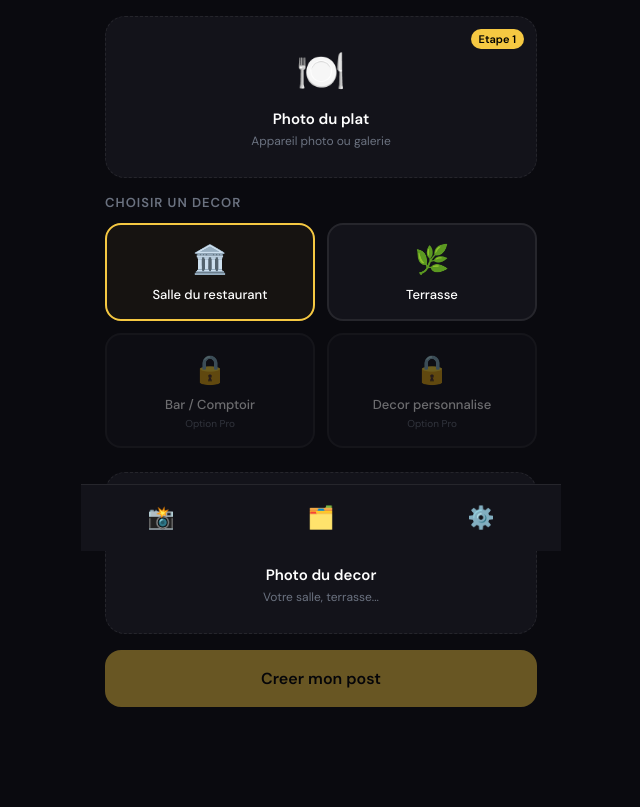
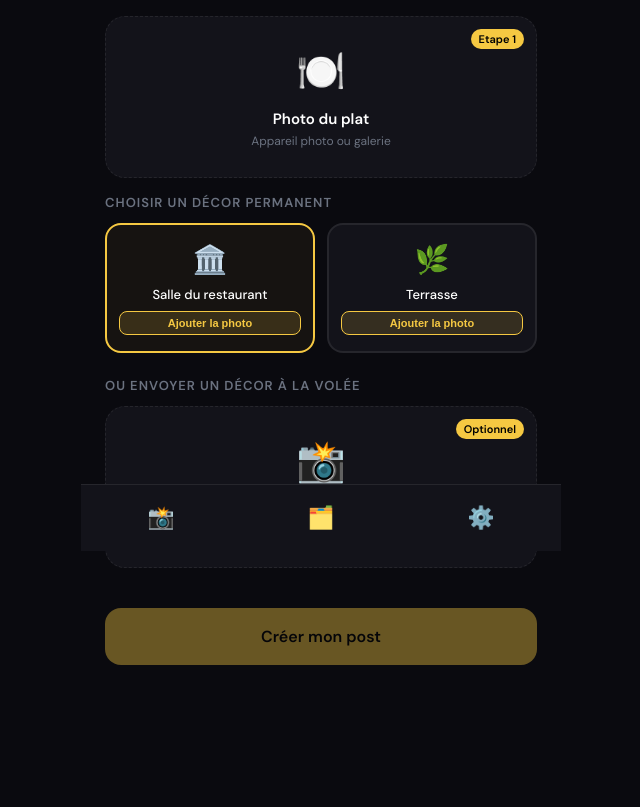
Before and after one commit to Jeno83330/publichef, a Flask app: page / in a window 1280 px wide. Shown: the part 249-1056 px from the top of the page, without its empty margins (319-959 px from the left). After the commit the page ends 914 px from the top, so only its background shows below. Run offline with Flask 3, Linux system fonts and the light colour scheme; some libraries are stand-ins or nearby versions; some web fonts are replaced.

Commit message:
Restauration des boutons Modifier decors et automatisation sans reselection

```diff
--- a/templates/index.html
+++ b/templates/index.html
@@ -29,9 +29,10 @@
   .screen.active { display: flex; }
   .screen-title { font-family: 'Playfair Display', serif; font-size: 26px; font-weight: 700; margin-bottom: 8px; }
   .screen-subtitle { color: var(--gray); font-size: 14px; margin-bottom: 28px; line-height: 1.5; }
+
   .upload-card { background: var(--card); border: 1.5px dashed var(--border); border-radius: 20px; padding: 28px 20px; text-align: center; cursor: pointer; transition: all 0.3s; margin-bottom: 16px; position: relative; overflow: hidden; }
   .upload-card:hover, .upload-card.has-image { border-color: var(--gold); border-style: solid; }
-  .upload-card input[type="file"] { position: absolute; inset: 0; opacity: 0; cursor: pointer; width: 100%; height: 100%; }
+  .upload-card input[type="file"] { position: absolute; inset: 0; opacity: 0; cursor: pointer; width: 100%; height: 100%; z-index: 5; }
   .upload-preview { width: 100%; height: 180px; object-fit: cover; border-radius: 12px; display: none; margin-bottom: 10px; }
   .upload-card.has-image .upload-preview { display: block; }
   .upload-card.has-image .upload-placeholder { display: none; }
@@ -39,22 +40,27 @@
   .upload-icon { font-size: 40px; margin-bottom: 12px; display: block; }
   .upload-label { font-size: 15px; font-weight: 600; margin-bottom: 4px; }
   .upload-hint { font-size: 12px; color: var(--gray); }
-  .upload-badge { position: absolute; top: 12px; right: 12px; background: var(--gold); color: #000; font-size: 11px; font-weight: 600; padding: 3px 8px; border-radius: 50px; }
+  .upload-badge { position: absolute; top: 12px; right: 12px; background: var(--gold); color: #000; font-size: 11px; font-weight: 600; padding: 3px 8px; border-radius: 50px; z-index: 6; }
+
   .decor-section { margin-bottom: 24px; }
   .section-label { font-size: 13px; font-weight: 600; color: var(--gray); text-transform: uppercase; letter-spacing: 1px; margin-bottom: 12px; }
   .decor-grid { display: grid; grid-template-columns: 1fr 1fr; gap: 12px; }
-  .decor-option { background: var(--card); border: 2px solid var(--border); border-radius: 16px; padding: 16px 12px; text-align: center; cursor: pointer; transition: all 0.2s; }
+  .decor-option { background: var(--card); border: 2px solid var(--border); border-radius: 16px; padding: 16px 12px; text-align: center; cursor: pointer; transition: all 0.2s; position: relative; }
   .decor-option.selected { border-color: var(--gold); background: rgba(245,200,66,0.05); }
   .decor-option .decor-icon { font-size: 28px; margin-bottom: 8px; display: block; }
   .decor-option .decor-name { font-size: 13px; font-weight: 500; }
   .decor-option.locked { opacity: 0.4; cursor: not-allowed; }
   .decor-option .lock-badge { font-size: 10px; color: var(--gray); margin-top: 4px; }
-  .decor-modify-btn { background: rgba(245,200,66,0.15); border: 1px solid var(--gold); color: var(--gold); padding: 4px 10px; border-radius: 8px; font-size: 11px; cursor: pointer; margin-top: 6px; width: 100%; }
+
+  /* BOUTON MODIFIER SUR LES OPTIONS DE DECOR */
+  .decor-modify-btn { background: rgba(245,200,66,0.15); border: 1px solid var(--gold); color: var(--gold); padding: 5px 10px; border-radius: 8px; font-size: 11px; font-weight: 600; cursor: pointer; margin-top: 8px; width: 100%; position: relative; z-index: 15; }
   .decor-modify-btn:hover { background: var(--gold); color: #000; }
+
   .btn-primary { background: var(--gold); color: #000; border: none; padding: 18px; border-radius: 16px; font-size: 16px; font-family: 'DM Sans', sans-serif; font-weight: 600; cursor: pointer; width: 100%; transition: all 0.2s; margin-top: auto; display: flex; align-items: center; justify-content: center; gap: 8px; }
   .btn-primary:hover { background: var(--gold-light); transform: translateY(-1px); }
   .btn-primary:disabled { opacity: 0.4; cursor: not-allowed; transform: none; }
   .btn-secondary { background: var(--card); color: var(--white); border: 1px solid var(--border); padding: 14px; border-radius: 16px; font-size: 14px; font-family: 'DM Sans', sans-serif; font-weight: 500; cursor: pointer; width: 100%; transition: all 0.2s; margin-top: 12px; }
+
   #screen-loading { align-items: center; justify-content: center; text-align: center; }
   .loading-ring { width: 80px; height: 80px; border: 3px solid rgba(245,200,66,0.15); border-top-color: var(--gold); border-radius: 50%; animation: spin 1s linear infinite; margin: 0 auto 32px; }
   @keyframes spin { to { transform: rotate(360deg); } }
@@ -69,6 +75,7 @@
   .step-check { width: 20px; height: 20px; border-radius: 50%; border: 2px solid var(--border); display: flex; align-items: center; justify-content: center; font-size: 10px; flex-shrink: 0; transition: all 0.3s; }
   .loading-step-item.active .step-check { border-color: var(--gold); background: rgba(245,200,66,0.1); }
   .loading-step-item.done .step-check { border-color: var(--success); background: var(--success); color: white; }
+
   .result-image { width: 100%; border-radius: 20px; margin-bottom: 20px; aspect-ratio: 4/5; object-fit: cover; }
   .result-tabs { display: flex; background: var(--card); border-radius: 12px; padding: 4px; margin-bottom: 20px; gap: 4px; }
   .result-tab { flex: 1; padding: 10px; border: none; background: transparent; color: var(--gray); font-family: 'DM Sans', sans-serif; font-size: 13px; font-weight: 500; border-radius: 8px; cursor: pointer; transition: all 0.2s; }
@@ -76,7 +83,6 @@
   .result-content { display: none; }
   .result-content.active { display: block; }
 
-  /* AJUSTEMENT BOX DE TEXTE POUR COPIER EN BAS A DROITE */
   .caption-box { background: var(--card); border-radius: 16px; padding: 20px; padding-bottom: 60px; margin-bottom: 12px; position: relative; }
   .caption-platform { display: flex; align-items: center; gap: 8px; margin-bottom: 12px; }
   .platform-icon { width: 28px; height: 28px; border-radius: 8px; display: flex; align-items: center; justify-content: center; font-size: 14px; }
@@ -87,12 +93,10 @@
   .caption-text[contenteditable="true"] { outline: 1px solid rgba(245,200,66,0.3); border-radius: 8px; padding: 4px; cursor: text; }
   .caption-text[contenteditable="true"]:focus { outline: 1px solid var(--gold); }
 
-  /* BOUTON MODIFIER RE-POSITIONNE EN BAS A GAUCHE */
   .edit-btn { position: absolute; bottom: 16px; left: 16px; background: rgba(245,200,66,0.1); border: 1px solid rgba(245,200,66,0.2); color: var(--gold); padding: 6px 12px; border-radius: 8px; font-size: 12px; font-family: 'DM Sans', sans-serif; cursor: pointer; transition: all 0.2s; }
   .edit-btn:hover { background: var(--gold); color: #000; }
   .edit-btn.editing { background: var(--success); border-color: var(--success); color: white; }
 
-  /* BOUTON COPIER RE-POSITIONNE EN BAS A DROITE */
   .copy-btn { position: absolute; bottom: 16px; right: 16px; background: rgba(245,200,66,0.1); border: 1px solid rgba(245,200,66,0.2); color: var(--gold); padding: 6px 12px; border-radius: 8px; font-size: 12px; font-family: 'DM Sans', sans-serif; cursor: pointer; transition: all 0.2s; }
   .copy-btn:hover, .copy-btn.copied { background: var(--gold); color: #000; }
 
@@ -105,6 +109,7 @@
   .history-card:hover { border-color: var(--gold); }
   .history-card img { width: 100%; aspect-ratio: 1; object-fit: cover; }
   .history-card-date { padding: 8px; font-size: 11px; color: var(--gray); }
+
   nav { position: fixed; bottom: 0; left: 0; right: 0; max-width: 480px; margin: 0 auto; background: var(--card); border-top: 1px solid var(--border); display: flex; padding: 12px 0; z-index: 200; }
   .nav-btn { flex: 1; background: none; border: none; font-size: 22px; cursor: pointer; padding: 8px; transition: all 0.2s; }
 
@@ -136,6 +141,7 @@
   <div class="screen-title">Créez votre post</div>
   <div class="screen-subtitle">Photographiez votre plat et choisissez votre décor</div>
   <div class="camera-hint">📱 Sur iPhone : appuyez sur la zone photo pour ouvrir l'appareil photo</div>
+
   <div class="upload-card" id="dishCard">
     <input type="file" id="dishInput" accept="image/*">
     <img class="upload-preview" id="dishPreview" src="" alt="">
@@ -146,8 +152,9 @@
     </div>
     <span class="upload-badge">Etape 1</span>
   </div>
+
   <div class="decor-section">
-    <div class="section-label">Choisir un decor</div>
+    <div class="section-label">Choisir un décor permanent</div>
     <div class="decor-grid" id="decorGrid">
       <div class="decor-option selected" data-decor="salle" onclick="selectDecor(this)">
         <div id="decor-preview-salle" style="display:none;">
@@ -158,6 +165,7 @@
         <div id="decor-placeholder-salle">
           <span class="decor-icon">🏛️</span>
           <div class="decor-name">Salle du restaurant</div>
+          <button class="decor-modify-btn" onclick="modifyDecor(event,'salle')">Ajouter la photo</button>
         </div>
       </div>
       <div class="decor-option" data-decor="terrasse" onclick="selectDecor(this)">
@@ -169,45 +177,39 @@
         <div id="decor-placeholder-terrasse">
           <span class="decor-icon">🌿</span>
           <div class="decor-name">Terrasse</div>
+          <button class="decor-modify-btn" onclick="modifyDecor(event,'terrasse')">Ajouter la photo</button>
         </div>
-      </div>
-      <div class="decor-option locked">
-        <span class="decor-icon">🔒</span>
-        <div class="decor-name">Bar / Comptoir</div>
-        <div class="lock-badge">Option Pro</div>
-      </div>
-      <div class="decor-option locked">
-        <span class="decor-icon">🔒</span>
-        <div class="decor-name">Decor personnalise</div>
-        <div class="lock-badge">Option Pro</div>
       </div>
     </div>
     <input type="file" id="decorModifyInput" accept="image/*" style="display:none;">
   </div>
-  <div class="upload-card" id="envCard">
-    <input type="file" id="envInput" accept="image/*">
-    <img class="upload-preview" id="envPreview" src="" alt="">
-    <div class="upload-placeholder">
-      <span class="upload-icon">🏛️</span>
-      <div class="upload-label">Photo du decor</div>
-      <div class="upload-hint">Votre salle, terrasse...</div>
+
+  <div class="decor-section">
+    <div class="section-label">Ou envoyer un décor à la volée</div>
+    <div class="upload-card" id="envCard">
+      <input type="file" id="envInput" accept="image/*">
+      <img class="upload-preview" id="envPreview" src="" alt="">
+      <div class="upload-placeholder">
+        <span class="upload-icon">📸</span>
+        <div class="upload-label">Photo d'un autre décor unique</div>
+        <div class="upload-hint">Si vous ne voulez pas utiliser la Salle ou la Terrasse</div>
+      </div>
+      <span class="upload-badge">Optionnel</span>
     </div>
-    <span class="upload-badge">Etape 2</span>
   </div>
+
   <div class="error-box" id="error1"></div>
   <button class="btn-primary" id="btnGenerate" onclick="startGeneration()" disabled>
-    Creer mon post
+    Créer mon post
   </button>
 </div>
 
 <div class="screen" id="screen-loading">
   <div class="loading-ring"></div>
   <div class="loading-title">Sublimation IA en cours...</div>
-
   <div class="progress-bar-container">
     <div class="progress-bar" id="progressBar"></div>
   </div>
-
   <div class="loading-step" id="loadingStep">Analyse des images reçues...</div>
   <div class="loading-steps-list">
     <div class="loading-step-item" id="lstep1"><div class="step-check">1</div><span>Détourage & Amélioration du plat</span></div>
@@ -436,7 +438,7 @@
   }
 
   function checkReady() {
-    const hasEnv = envFile || savedDecors[selectedDecor];
+    const hasEnv = envFile || savedDecors[selectedDecor] || selectedDecor === 'salle' || selectedDecor === 'terrasse';
     document.getElementById('btnGenerate').disabled = !(dishFile && hasEnv);
   }
 
@@ -494,21 +496,16 @@
     const error1 = document.getElementById('error1');
     error1.style.display = 'none';
     if (!dishFile) { error1.textContent = 'Veuillez uploader la photo du plat'; error1.style.display = 'block'; return; }
-    if (!envFile && !savedDecors[selectedDecor]) { error1.textContent = 'Veuillez uploader une photo de decor'; error1.style.display = 'block'; return; }
 
     showScreen('loading');
     startProgress();
 
     const formData = new FormData();
     formData.append('dish', dishFile);
-
     formData.append('decor', selectedDecor);
 
     if (envFile) {
       formData.append('environment', envFile);
-    } else {
-      const blob = await fetch(savedDecors[selectedDecor]).then(r => r.blob());
-      formData.append('environment', blob, 'env.jpg');
     }
 
     try {
@@ -522,10 +519,8 @@
       document.getElementById('resultImage').src = data.image;
       document.getElementById('igText').textContent = data.instagram;
 
-      // FILTRAGE DU DOUBLON GÉNÉRÉ PAR L'IA (On nettoie le texte brut reçu avant affichage)
       let cleanedFacebookText = data.facebook;
       cleanedFacebookText = cleanedFacebookText.replace(/Réservations?\s*:\s*\[?TELEPHONE\]?/gi, '');
-      // On retire les lignes vides superflues qui se seraient créées après la suppression
       cleanedFacebookText = cleanedFacebookText.replace(/\n{3,}/g, '\n\n').trim();
 
       document.getElementById('fbText').textContent = cleanedFacebookText;
@@ -625,9 +620,9 @@
   function resetApp() {
     dishFile = null; envFile = null;
     document.getElementById('dishInput').value = '';
-    document.getElementById('envInput').value = '';
+    if(document.getElementById('envInput')) document.getElementById('envInput').value = '';
     document.getElementById('dishCard').classList.remove('has-image');
-    document.getElementById('envCard').classList.remove('has-image');
+    if(document.getElementById('envCard')) document.getElementById('envCard').classList.remove('has-image');
 
     currentCreationScreen = 'capture';
     showScreen('capture');
@@ -668,7 +663,6 @@
     document.getElementById('histDetailImg').src = post.image_data;
     document.getElementById('histIgText').textContent = post.instagram;
 
-    // NETTOYAGE DU DOUBLON ÉGALEMENT DANS L'HISTORIQUE
     let cleanedHistFb = post.facebook;
     cleanedHistFb = cleanedHistFb.replace(/Réservations?\s*:\s*\[?TELEPHONE\]?/gi, '');
     cleanedHistFb = cleanedHistFb.replace(/\n{3,}/g, '\n\n').trim();
@@ -783,6 +777,7 @@
     document.getElementById(`tab-${tab}`).classList.add('active');
   }
 
+  // RECTIFICATION POUR SAVOIR L'ÉDITION SUR MOBILE (textContent)
   function toggleEdit(id, btn) {
     const el = document.getElementById(id);
     const isEditing = el.contentEditable === 'true';
@@ -823,7 +818,7 @@
 
   function copyText(id, btn) {
     navigator.clipboard.writeText(document.getElementById(id).textContent).then(() => {
-      btn.textContent = 'Copie !';
+      btn.textContent = 'Copié !';
       btn.classList.add('copied');
       setTimeout(() => { btn.textContent = 'Copier'; btn.classList.remove('copied'); }, 2000);
     });
```
